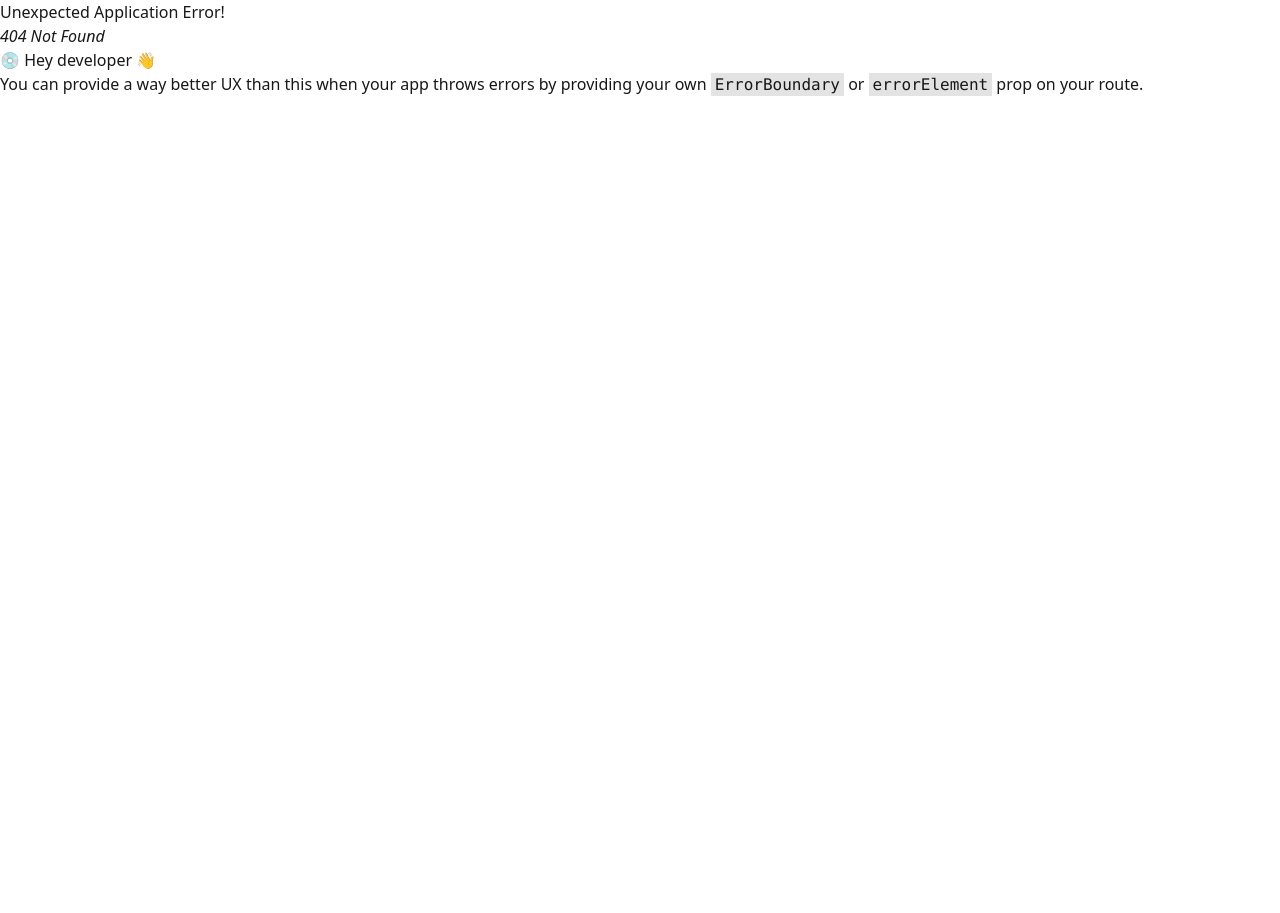
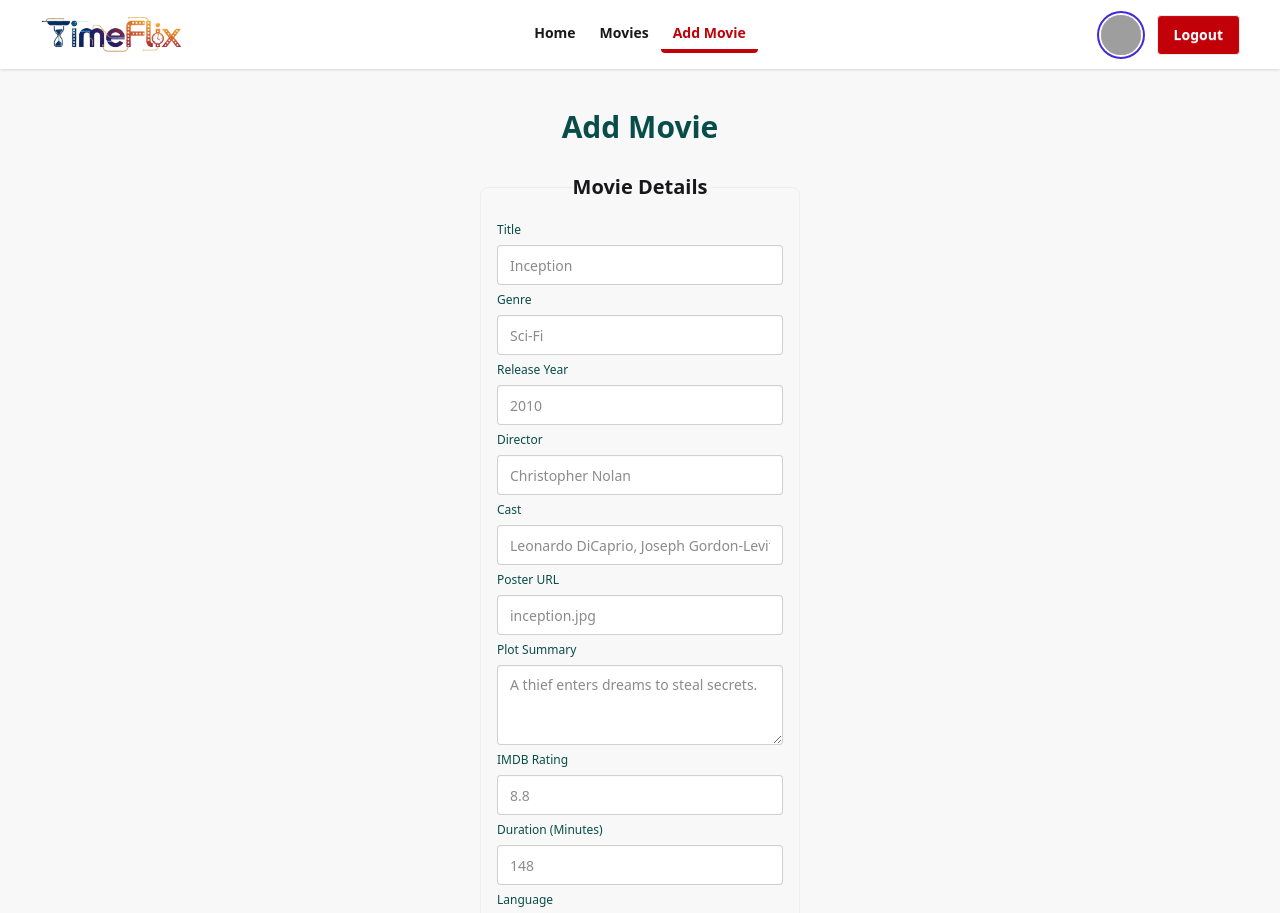
Before and after one commit to abubakar-arman/B12A10-movie-master-pro-client, a React (Vite) app: page /add-movie in a window 1280 px wide. Before the commit this address had no page. Shown: the top 913 px of the page. Before the commit the page ends 800 px from the top, so only its background shows below. Built offline with nearby package versions, Linux system fonts and the light colour scheme; grey boxes are pictures that could not be loaded.

Commit message:
Add AddMovie page

```diff
--- a/package.json
+++ b/package.json
@@ -15,6 +15,7 @@
     "react-dom": "^19.2.0",
     "react-icons": "^5.5.0",
     "react-router": "^7.9.6",
+    "react-toastify": "^11.0.5",
     "swiper": "^12.0.3",
     "tailwindcss": "^4.1.17"
   },
--- a/src/components/Navbar.jsx
+++ b/src/components/Navbar.jsx
@@ -6,6 +6,7 @@ const Navbar = () => {
     const links = [
         { title: 'Home', url: '/' },
         { title: 'Movies', url: '/movies' },
+        { title: 'Add Movie', url: '/add-movie'},
         // { title: 'Register', url: '/register' },
         // { title: 'Login', url: '/login' },
     ]
--- a/src/index.css
+++ b/src/index.css
@@ -6,3 +6,7 @@
 a.active {
   @apply text-red-700 border-b-4
 }
+
+.label {
+  @apply text-accent-content
+}
--- a/src/layouts/RootLayout.jsx
+++ b/src/layouts/RootLayout.jsx
@@ -2,6 +2,7 @@ import React from 'react';
 import Navbar from '../components/Navbar';
 import Footer from '../components/Footer';
 import { Outlet, ScrollRestoration } from 'react-router';
+import { Bounce, ToastContainer } from 'react-toastify'
 
 const RootLayout = () => {
     return (
@@ -10,6 +11,19 @@ const RootLayout = () => {
             <Navbar />
             <Outlet />
             <Footer />
+            <ToastContainer
+                position="top-right"
+                autoClose={4000}
+                hideProgressBar={false}
+                newestOnTop={false}
+                closeOnClick={false}
+                rtl={false}
+                pauseOnFocusLoss
+                draggable
+                pauseOnHover
+                theme="light"
+                transition={Bounce}
+            />
         </div>
     );
 };
--- /dev/null
+++ b/src/pages/AddMovie.jsx
@@ -0,0 +1,88 @@
+import React from 'react';
+import { toast } from 'react-toastify';
+
+const AddMovie = () => {
+    const handleSubmit = (e) => {
+        e.preventDefault()
+        // console.log(e.target.title.value);
+
+        const formData = {
+            title: e.target.title.value,
+            genre: e.target.genre.value,
+            releaseYear: e.target.releaseYear.value,
+            director: e.target.director.value,
+            cast: e.target.cast.value,
+            posterUrl: e.target.posterUrl.value,
+            plotSummary: e.target.plotSummary.value,
+            rating: e.target.rating.value,
+            duration: e.target.duration.value,
+            language: e.target.language.value,
+            country: e.target.country.value,
+            addedBy: 'aa@aa.com'
+        }
+        // console.log(formData);
+        fetch('http://localhost:3000/movies', {
+            method: 'POST',
+            headers: {
+                'content-type': 'application/json'
+            },
+            body: JSON.stringify(formData)
+        })
+        .then(res => res.json())
+        .then(() => {
+            // console.log(data);
+            e.target.reset()
+            toast('Movie Added Successfully!')
+        })
+        .catch(err => {
+            console.log(err)
+        })
+
+    }
+    return (
+        <div className='flex flex-col items-center mt-10 mb-10'>
+            <h3 className='text-3xl font-bold text-accent-content mb-5'>Add Movie</h3>
+            <form onSubmit={handleSubmit}>
+                <fieldset className="fieldset bg-base-200 border-base-300 rounded-box w-xs border p-4">
+                    <legend className="fieldset-legend text-xl text-center">Movie Details</legend>
+
+                    <label className="label">Title</label>
+                    <input type="text" className="input" name='title' placeholder="Inception" />
+
+                    <label className="label">Genre</label>
+                    <input type="text" className="input" name='genre' placeholder="Sci-Fi" />
+
+                    <label className="label">Release Year</label>
+                    <input type="text" className="input" name='releaseYear' placeholder="2010" />
+
+                    <label className="label">Director</label>
+                    <input type="text" className="input" name='director' placeholder="Christopher Nolan" />
+
+                    <label className="label">Cast</label>
+                    <input type="text" className="input" name='cast' placeholder="Leonardo DiCaprio, Joseph Gordon-Levitt" />
+
+                    <label className="label">Poster URL</label>
+                    <input type="text" className="input" name='posterUrl' placeholder="inception.jpg" />
+
+                    <label className="label">Plot Summary</label>
+                    <textarea className="textarea" name='plotSummary' placeholder="A thief enters dreams to steal secrets." />
+
+                    <label className="label">IMDB Rating</label>
+                    <input type="text" className="input" name='rating' placeholder="8.8" />
+
+                    <label className="label">Duration (Minutes)</label>
+                    <input type="text" className="input" name='duration' placeholder="148" />
+
+                    <label className="label">Language</label>
+                    <input type="text" className="input" name='language' placeholder="English" />
+
+                    <label className="label">Country</label>
+                    <input type="text" className="input" name='country' placeholder="USA" />
+                </fieldset>
+                <button className="btn btn-primary w-full mt-2">Add</button>
+            </form>
+        </div>
+    );
+};
+
+export default AddMovie;
--- a/src/routes/router.jsx
+++ b/src/routes/router.jsx
@@ -3,6 +3,7 @@ import RootLayout from '../layouts/RootLayout';
 import Home from '../pages/Home';
 import AllMovies from '../pages/AllMovies';
 import MovieDetails from '../pages/MovieDetails';
+import AddMovie from '../pages/AddMovie';
 
 const router = createBrowserRouter([
   {
@@ -25,6 +26,11 @@ const router = createBrowserRouter([
         path: '/movieDetails/:id',
         element:
         <MovieDetails />,
+      },
+      {
+        path: '/add-movie',
+        element:
+        <AddMovie />,
       }
     ]
   },
```
Also changed, not shown: public/posters/finding-nemo.jpg (added), 1 other file (tests, documents, lock files or other folders).
